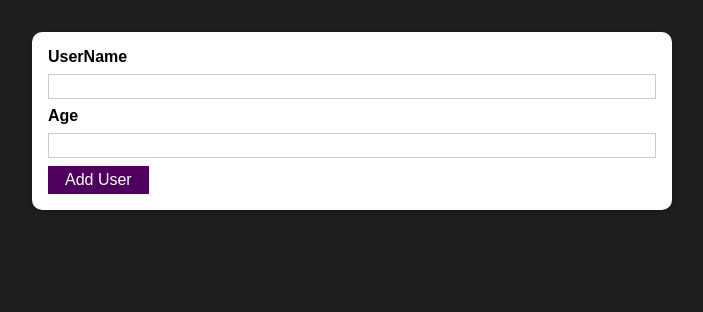
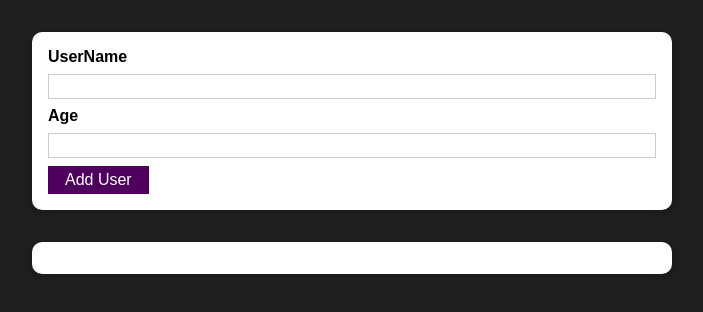
Before and after one commit to NCRadtke00/reactPractice, a React (Create React App) app: page / in a window 1280 px wide. Shown: the top 312 px of the page, without its empty margins (288-991 px from the left). Built offline with nearby package versions, Linux system fonts and the light colour scheme.

Commit message:
userslist rendering

```diff
--- a/src/App.js
+++ b/src/App.js
@@ -1,10 +1,11 @@
 import React from 'react';
 import AddUser from './components/Users/AddUser';
-
+import UserList from './components/Users/UserList';
 function App() {
   return (
     <div>
-        <AddUser/>
+      <AddUser />
+      <UserList users={[]} />
     </div>
   );
 }
--- a/src/components/Users/UserList.js
+++ b/src/components/Users/UserList.js
@@ -0,0 +1,14 @@
+import React from 'react'
+import Card from '../UI/Card';
+import classes from './UsersList.module.css'
+
+const UserList = (props) => {
+    return (
+        <Card className={classes.users}>
+            <ul>
+                {props.users.map((user) => <li>{user.name}({user.age} years old)</li>)}
+            </ul></Card>
+    )
+}
+
+export default UserList
```
